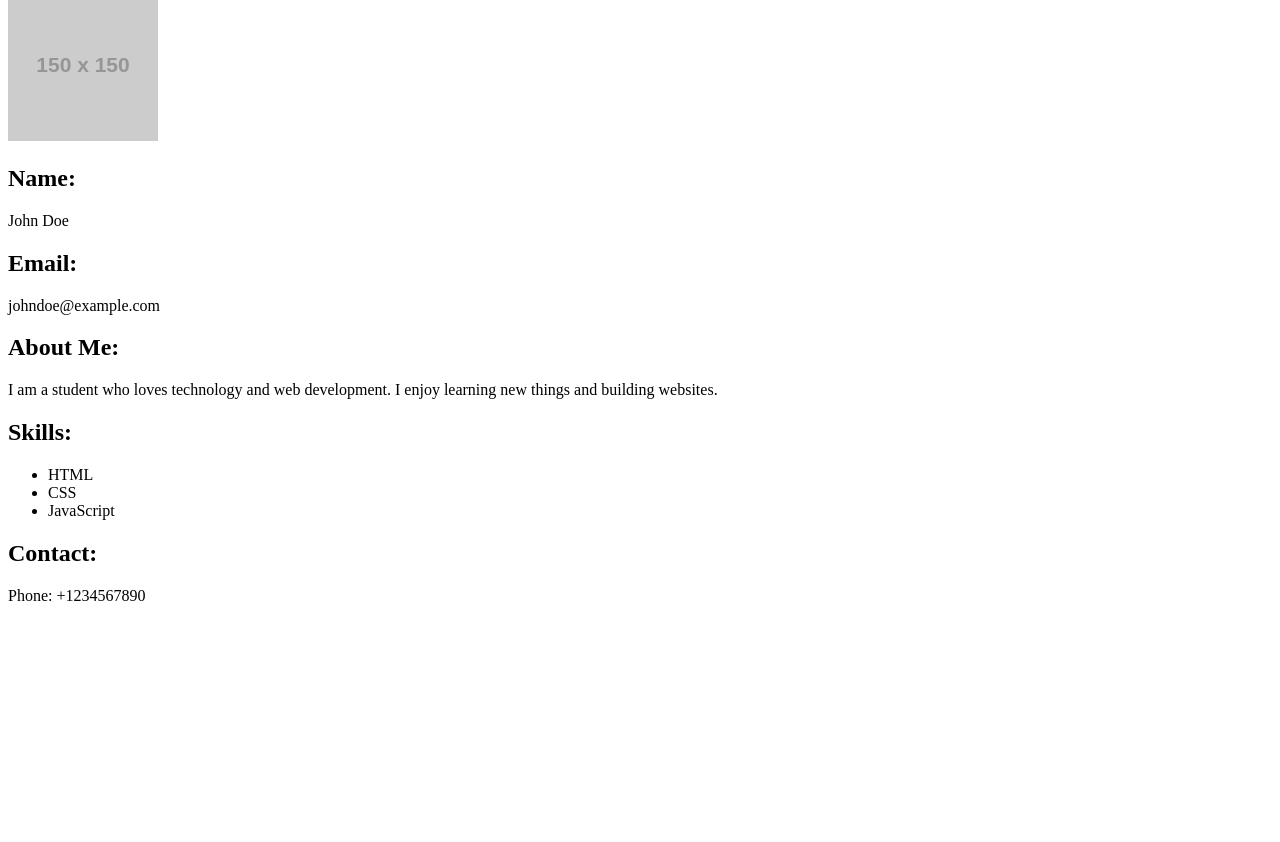
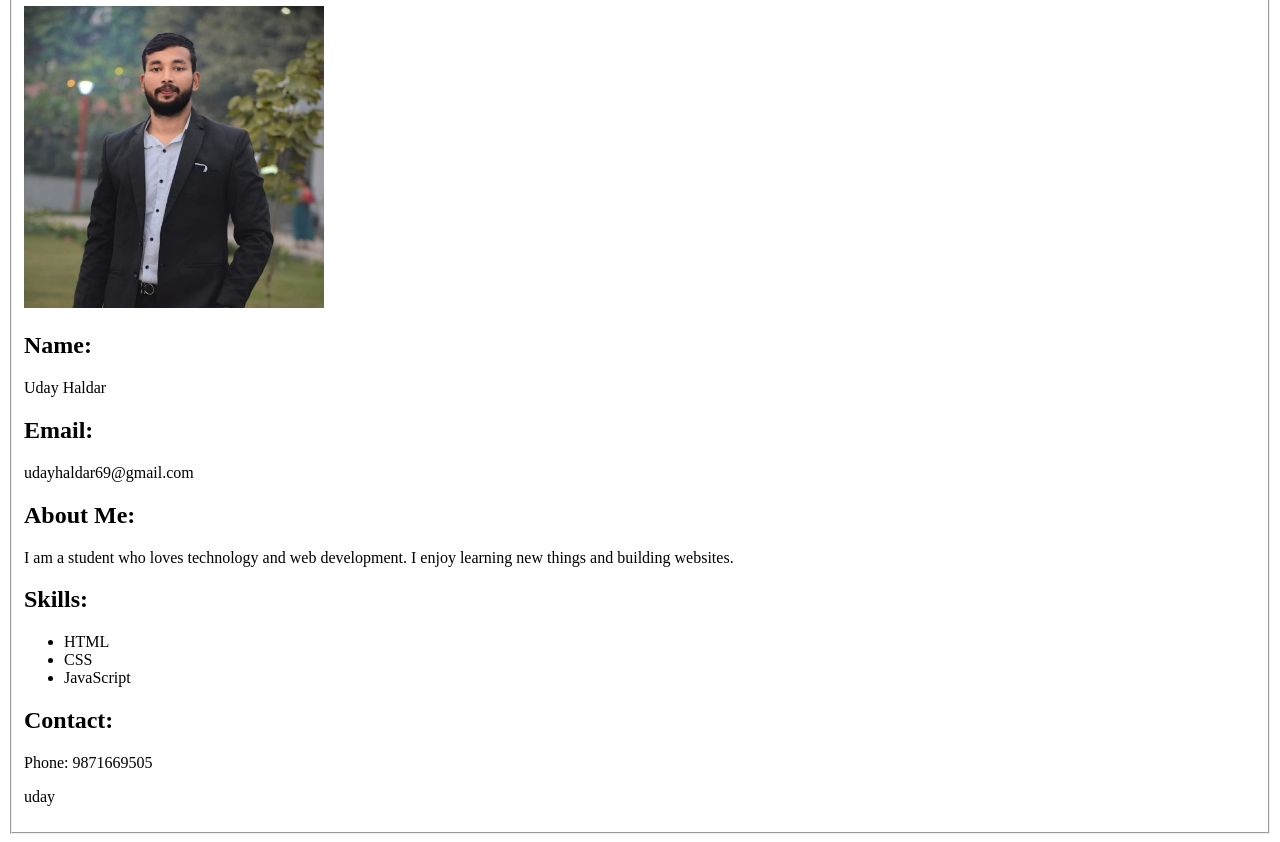
Before and after one commit to UdayHaldar/Uday-Haldar, a plain HTML site: page index.html in a window 1280 px wide. Shown: the part 89-931 px from the top of the page. Before the commit the page ends 800 px from the top, so only its background shows below. Drawn offline with Linux system fonts and the light colour scheme; placeholder pictures from the web are drawn by us.

Commit message:
second chnage

```diff
--- a/index.html
+++ b/index.html
@@ -1,19 +1,21 @@
 <!DOCTYPE html>
 <html>
 <head>
-  <title>My Profile</title>
+
+  <legend><title>My Profile</title></legend>
+<fieldset>
 </head>
 <body>
 
   <h1>My Profile</h1>
 
-  <img src="https://via.placeholder.com/150" alt="Profile Photo">
+  <img src="uday imgae.jpg" alt="Profile Photo" width="300x">
 
   <h2>Name:</h2>
-  <p>John Doe</p>
+  <p>Uday Haldar</p>
 
   <h2>Email:</h2>
-  <p>johndoe@example.com</p>
+  <p>udayhaldar69@gmail.com</p>
 
   <h2>About Me:</h2>
   <p>I am a student who loves technology and web development. I enjoy learning new things and building websites.</p>
@@ -26,7 +28,10 @@
   </ul>
 
   <h2>Contact:</h2>
-  <p>Phone: +1234567890</p>
+  <p>Phone: 9871669505</p>
+
+  <p>uday</p>
 
 </body>
+</fieldset>
 </html>
```
Also changed, not shown: uday imgae.jpg (added).
